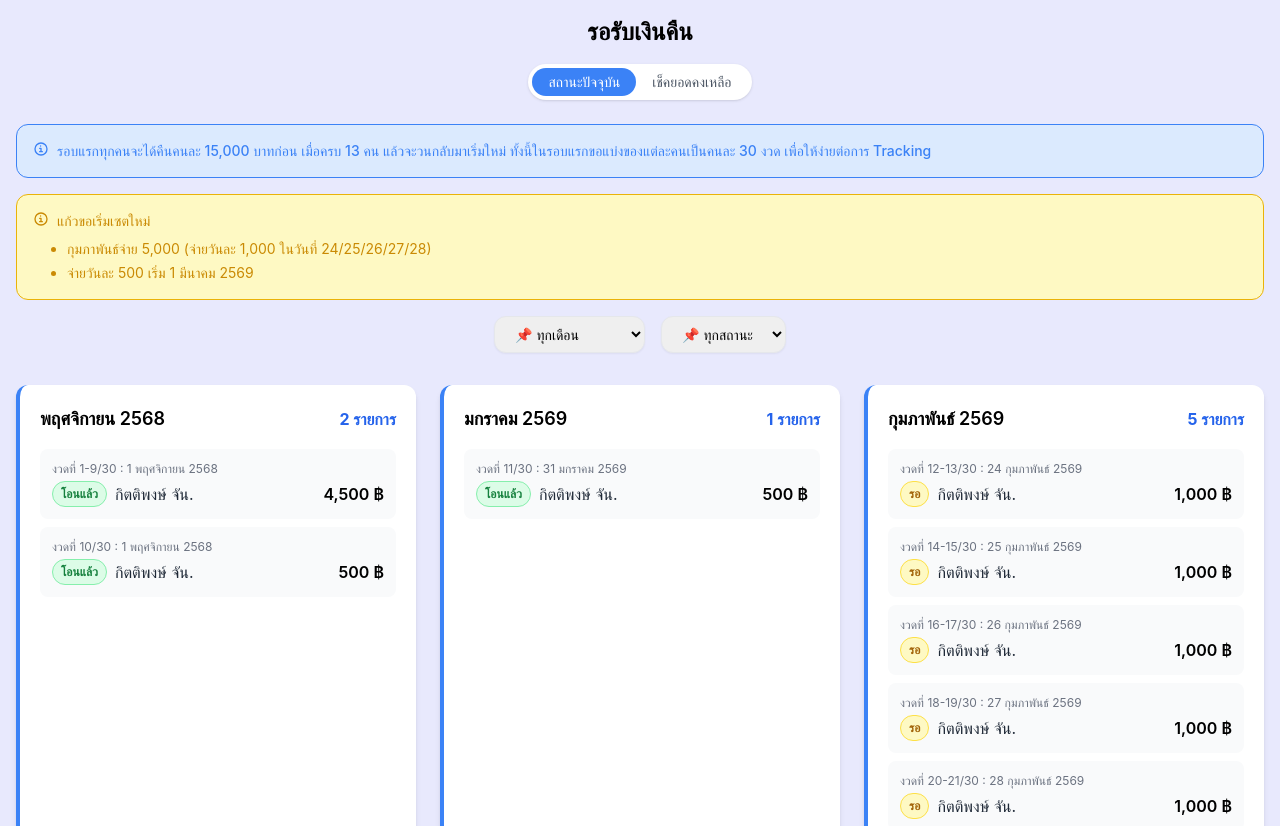
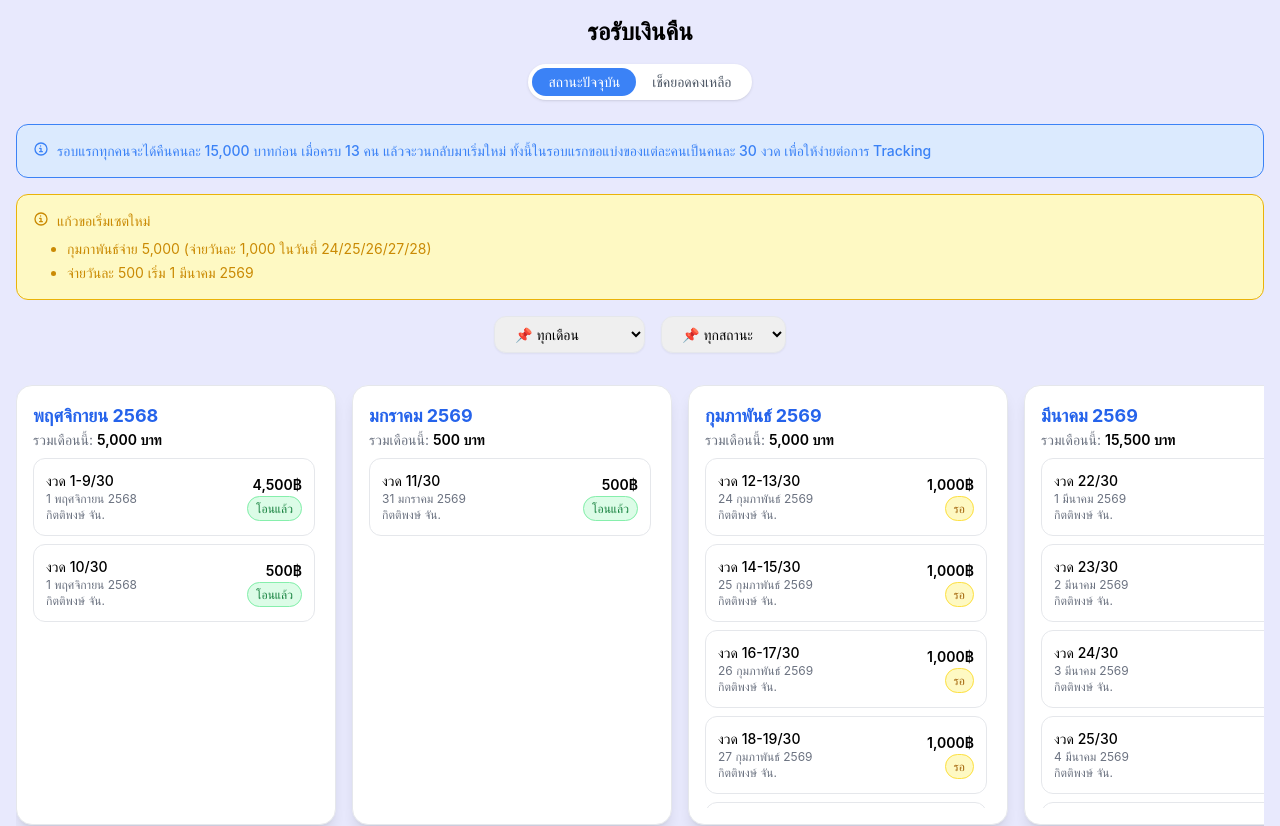
Before and after one commit to KittiArm/ktmyshop, a React (Vite) app: page / in a window 1280 px wide. Shown: the top 826 px of the page. Built offline with nearby package versions, Linux system fonts and the light colour scheme.

Commit message:
Update App.jsx

```diff
--- a/src/App.jsx
+++ b/src/App.jsx
@@ -715,65 +715,80 @@ export default function App() {
       )}
 
 
+      {/* ---------------- CURRENT MODE ---------------- */}
 {mode === "current" && (
-        <div className="grid grid-cols-1 md:grid-cols-2 lg:grid-cols-3 gap-6">
-          {finalData.map((item, index) => (
+  <div className="mt-6">
+
+    {/* Swipe Container */}
+    <div className="flex gap-4 overflow-x-auto snap-x snap-mandatory pb-4">
+      {finalData.map((monthItem, index) => (
         <div
           key={index}
-              className="bg-white p-5 rounded-xl shadow-md border-l-4 border-blue-500"
+          className="min-w-[320px] max-w-[320px] snap-center bg-white rounded-2xl shadow-lg border p-4 flex-shrink-0"
         >
-              {/* MONTH HEADER */}
-              <div className="flex justify-between items-center mb-4">
-                <h2 className="text-lg font-semibold">{item.month}</h2>
-                <span className="text-blue-600 font-bold">
-                  {item.records.length} รายการ
+          {/* Month Header */}
+          <h2 className="text-lg font-bold text-blue-600">
+            {monthItem.month}
+          </h2>
+
+          <p className="text-sm text-gray-500 mb-2">
+            รวมเดือนนี้:{" "}
+            <span className="font-semibold text-black">
+              {monthItem.total.toLocaleString()} บาท
             </span>
+          </p>
+
+          {/* Records */}
+          <div className="space-y-2 max-h-[350px] overflow-y-auto pr-1">
+            {monthItem.records.length === 0 ? (
+              <p className="text-gray-400 text-sm text-center">
+                ไม่มีข้อมูลตาม filter
+              </p>
+            ) : (
+              monthItem.records.map((rec, i) => (
+                <div
+                  key={i}
+                  className="p-3 border rounded-xl flex justify-between items-center"
+                >
+                  <div>
+                    <p className="text-sm font-medium">
+                      งวด {rec.round}
+                    </p>
+                    <p className="text-xs text-gray-500">
+                      {rec.date}
+                    </p>
+                    <p className="text-xs text-gray-500">
+                      {rec.name}
+                    </p>
                   </div>
 
-              {/* RECORDS */}
-              {item.records.length === 0 ? (
-                <p className="text-gray-400 text-sm text-center">
-                  ไม่มีข้อมูลใน filter นี้
+                  <div className="text-right">
+                    <p className="font-semibold text-sm">
+                      {rec.amount.toLocaleString()}฿
                     </p>
-              ) : (
-                <div className="space-y-2">
-                  {item.records.map((rec, i) => (
-                    <div
-                      key={i}
-                      className="bg-gray-50 p-3 rounded-lg flex flex-col"
-                    >
-                      <span className="text-xs text-gray-500">
-                        งวดที่ {rec.round} : {rec.date}
-                      </span>
-
-                      <div className="flex justify-between items-center mt-1">
-                        <div className="flex items-center gap-2">
-                          {/* STATUS */}
                     <span
-                            className={`px-2 py-1 text-xs font-semibold rounded-full border ${getStatusColor(
+                      className={`text-xs px-2 py-1 rounded-full border ${getStatusColor(
                         rec.status
                       )}`}
                     >
                       {rec.status}
                     </span>
-
-                          {/* NAME */}
-                          <span className="text-gray-800">{rec.name}</span>
                   </div>
-
-                        {/* AMOUNT */}
-                        <span className="font-semibold">
-                          {rec.amount.toLocaleString()} ฿
-                        </span>
+                </div>
+              ))
+            )}
           </div>
         </div>
       ))}
     </div>
-              )}
-            </div>
-          ))}
+
+    {/* Hint */}
+    <p className="text-center text-xs text-gray-400 mt-2">
+      👈 ปัดซ้าย–ขวาเพื่อดูแต่ละเดือน
+    </p>
   </div>
 )}
+
     </div>
   );
 }
```
Lines whose indentation alone changed are shown as unchanged.
